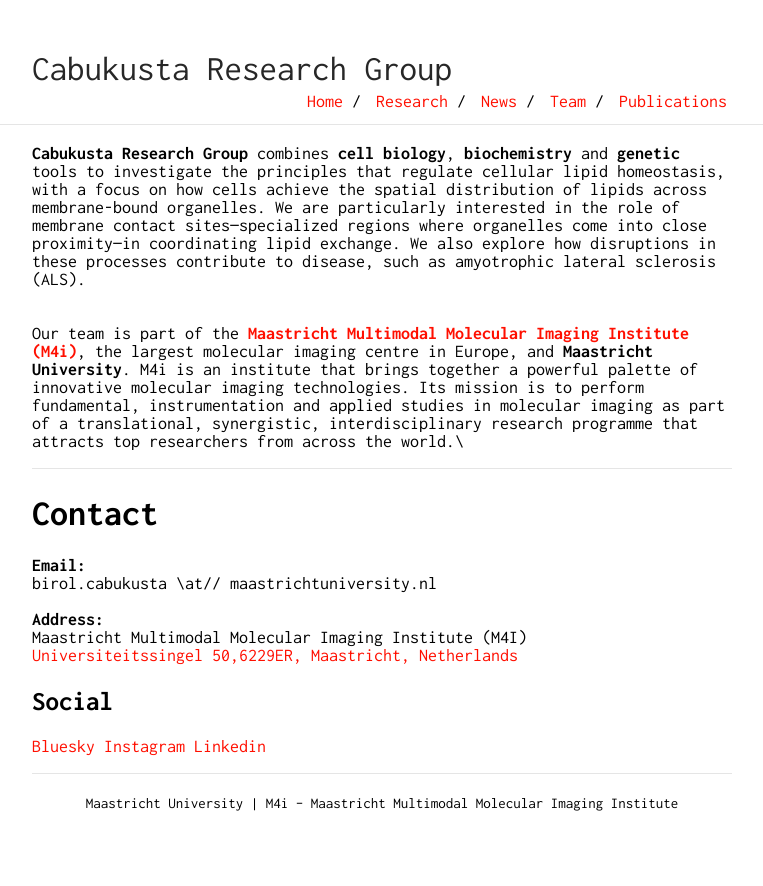
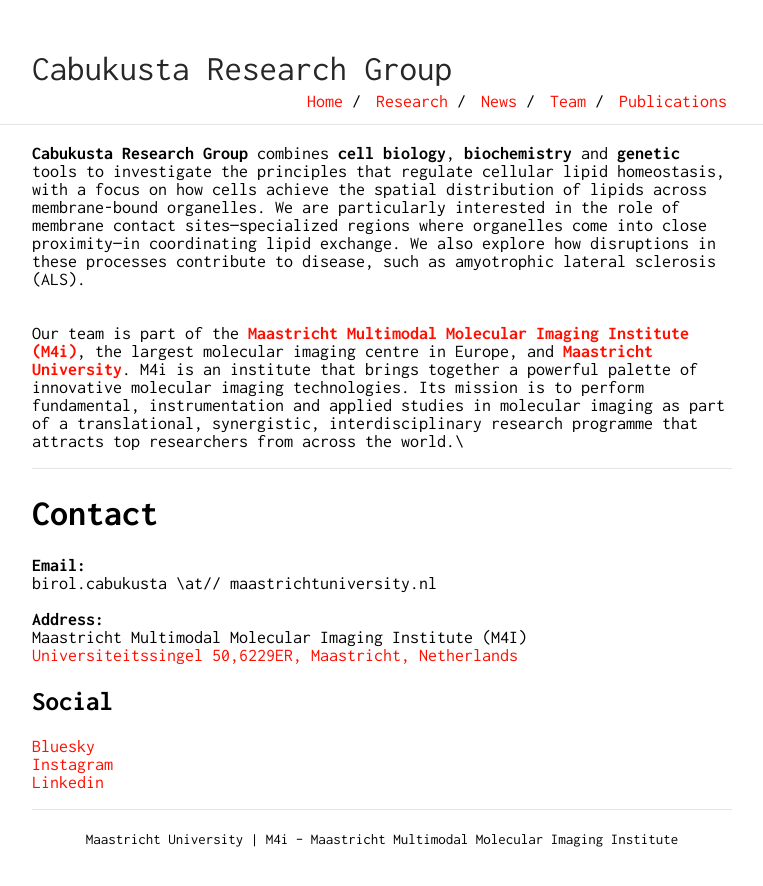
Before and after one commit to birolcabukusta/birolcabukusta.github.io, a Jekyll site: the page built from index.md, in a window 1280 px wide. Shown: the top 886 px of the page, without its empty margins (258-1021 px from the left). Built offline with Jekyll 4.4.1, drawn with Linux system fonts in a browser that asks for light colours.

Commit message:
Fix link formatting in index.md

```diff
--- a/index.md
+++ b/index.md
@@ -5,7 +5,7 @@ layout: default
 **Cabukusta Research Group** combines **cell biology**, **biochemistry** and **genetic**  tools to investigate the principles that regulate cellular lipid homeostasis, with a focus on how cells achieve the spatial distribution of lipids across membrane-bound organelles. We are particularly interested in the role of membrane contact sites—specialized regions where organelles come into close proximity—in coordinating lipid exchange. We also explore how disruptions in these processes contribute to disease, such as amyotrophic lateral sclerosis (ALS).\
 \
 \
-Our team is part of the [**Maastricht Multimodal Molecular Imaging Institute (M4i)**](https://www.maastrichtuniversity.nl/m4i), the largest molecular imaging centre in Europe, and **Maastricht University**. M4i is an institute that brings together a powerful palette of innovative molecular imaging technologies. Its mission is to perform fundamental, instrumentation and applied studies in molecular imaging as part of a translational, synergistic, interdisciplinary research programme that attracts top researchers from across the world.\
+Our team is part of the [**Maastricht Multimodal Molecular Imaging Institute (M4i)**](https://www.maastrichtuniversity.nl/m4i), the largest molecular imaging centre in Europe, and [**Maastricht University**](www.maastrichtuniversity.nl). M4i is an institute that brings together a powerful palette of innovative molecular imaging technologies. Its mission is to perform fundamental, instrumentation and applied studies in molecular imaging as part of a translational, synergistic, interdisciplinary research programme that attracts top researchers from across the world.\
 
 ---
 
@@ -21,6 +21,6 @@ Maastricht Multimodal Molecular Imaging Institute (M4I)
 
 ## Social
 
-[Bluesky](https://bsky.app/profile/birolcabukusta.bsky.social)
-[Instagram](https://www.instagram.com/birolcabukusta)
+[Bluesky](https://bsky.app/profile/birolcabukusta.bsky.social) \
+[Instagram](https://www.instagram.com/birolcabukusta) \
 [Linkedin](https://www.linkedin.com/in/birol-cabukusta-712a32283/)
```
